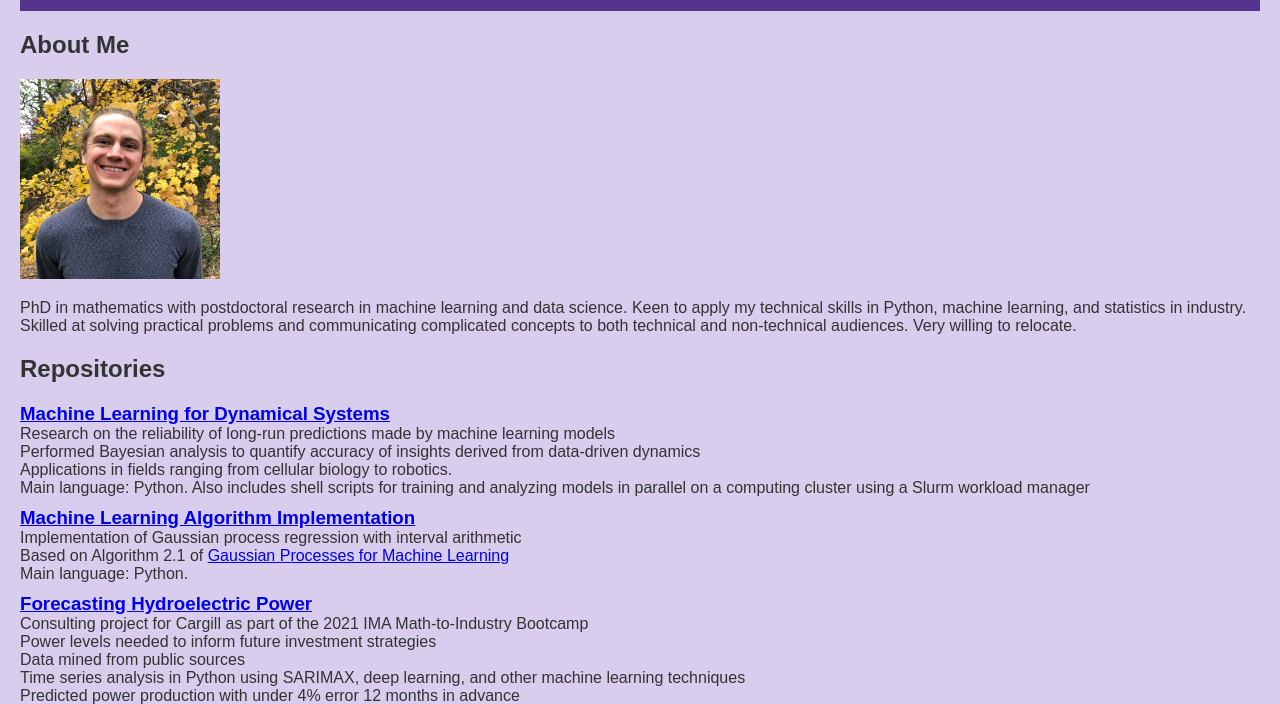
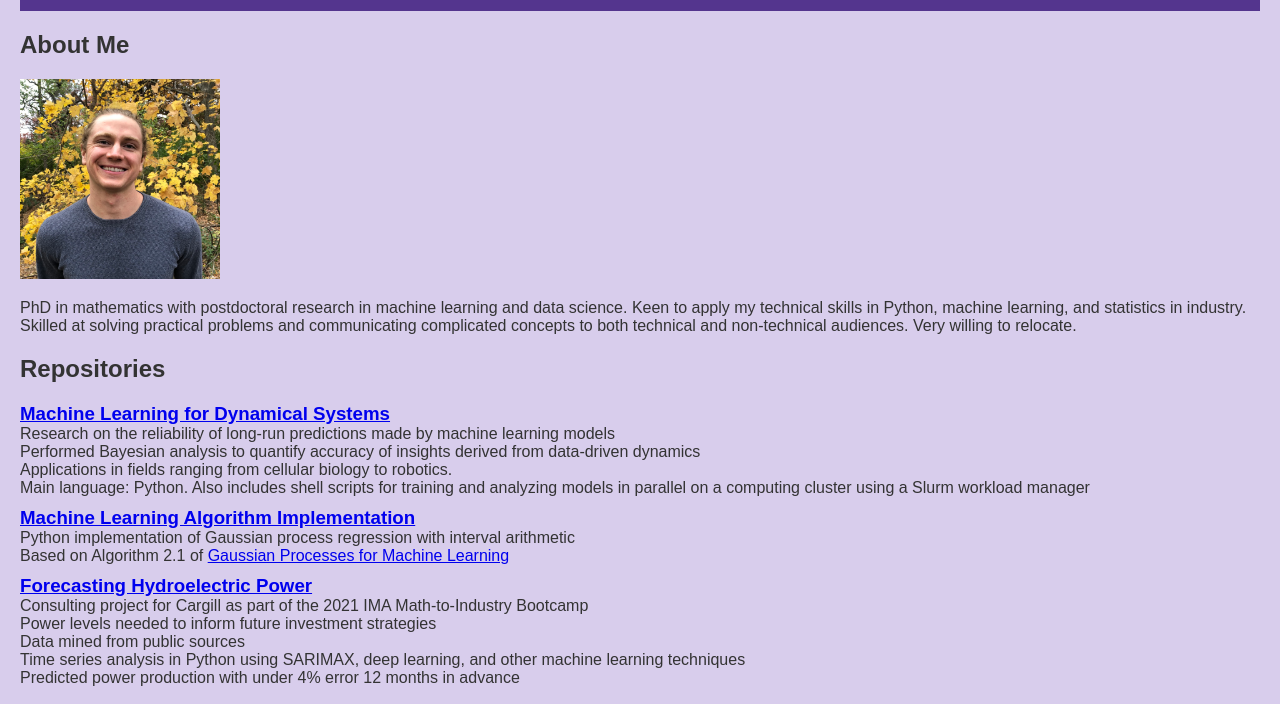
Before and after one commit to cameronthieme/cameronthieme.github.io, a plain HTML site: page index.html in a window 1280 px wide. Shown: the part 109-813 px from the top of the page. Drawn offline with Linux system fonts and the light colour scheme.

Commit message:
updated GPIA description

```diff
--- a/index.html
+++ b/index.html
@@ -80,9 +80,8 @@
 
         <div class="repository">
             <h3><a href="https://github.com/cameronthieme/GaussianProcessIntervalArithmetic" target="_blank">Machine Learning Algorithm Implementation</a></h3>
-            <p>Implementation of Gaussian process regression with interval arithmetic</p>
+            <p>Python implementation of Gaussian process regression with interval arithmetic</p>
             <p>Based on Algorithm 2.1 of <a href="http://gaussianprocess.org/gpml/" target="_blank">Gaussian Processes for Machine Learning</a></p>
-            <p>Main language: Python.  </p>
         </div>
 
         <div class="repository">
```
